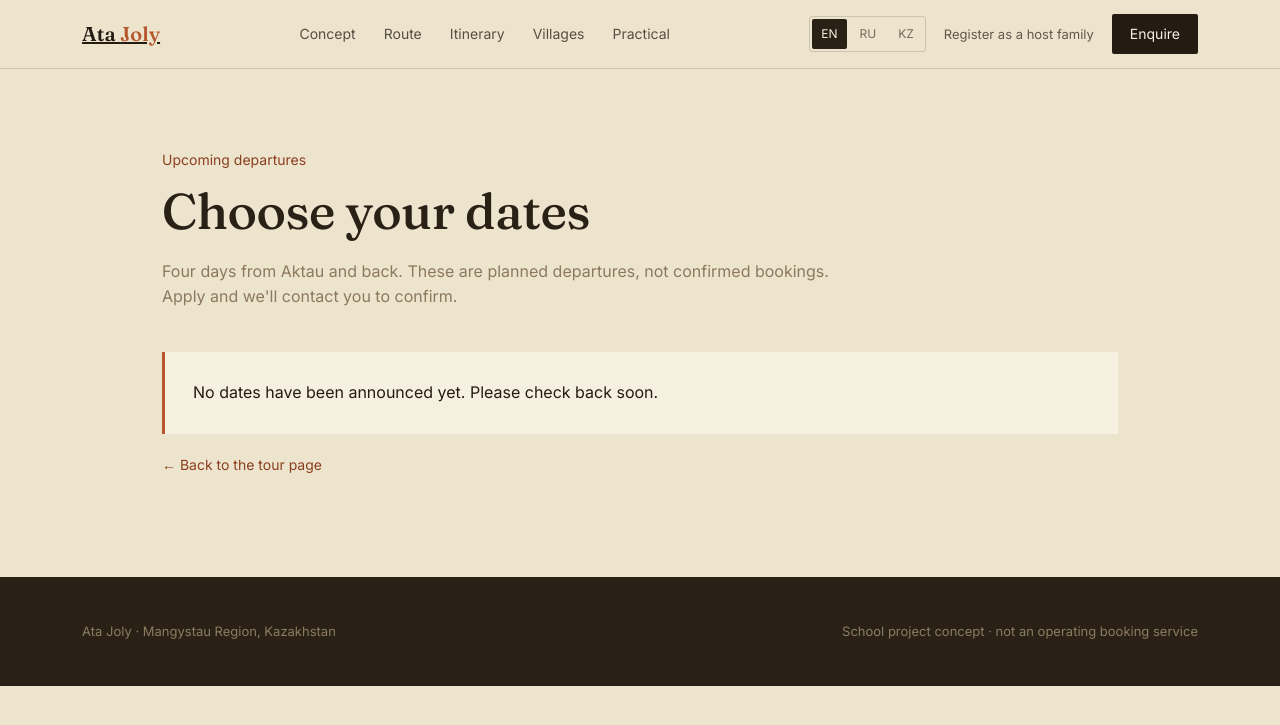
After one commit to turebayev09/ata-joly, a Flask app: page /dates in a window 1280 px wide. The commit adds this page. Shown: the top 725 px of the page. Run offline with Flask 3, Linux system fonts and the light colour scheme; some libraries are stand-ins or nearby versions.

Commit message:
Add per-departure schedule and application counts

```diff
--- a/ata-joly/app.py
+++ b/ata-joly/app.py
@@ -23,7 +23,10 @@ import secrets
 import sys
 import threading
 import time
-from datetime import datetime
+from datetime import date, datetime, timedelta
+from zoneinfo import ZoneInfo
+
+import psycopg
 
 from flask import (
     Flask, render_template, request, redirect, url_for, session, abort, Response
@@ -186,6 +189,43 @@ DATA_DIR = os.path.join(os.path.dirname(__file__), "data")
 HOSTS_FILE = os.path.join(DATA_DIR, "host_families.json")
 BOOKINGS_FILE = os.path.join(DATA_DIR, "bookings.json")
 _write_lock = threading.Lock()
+DATABASE_URL = os.environ.get("DATABASE_URL")
+
+# Announced start dates, managed in Render Environment. Nothing is published
+# until the organiser supplies real dates. Four-day tours end three days later.
+def configured_dates():
+    result = set()
+    for raw in os.environ.get("TOUR_DATES", "").split(","):
+        raw = raw.strip()
+        if not raw:
+            continue
+        try:
+            result.add(date.fromisoformat(raw))
+        except ValueError:
+            raise RuntimeError("TOUR_DATES must be comma-separated YYYY-MM-DD dates")
+    return sorted(day for day in result if day > datetime.now(ZoneInfo("Asia/Aqtau")).date())
+
+
+if IS_PRODUCTION and configured_dates() and not DATABASE_URL:
+    sys.exit("Set DATABASE_URL before publishing TOUR_DATES: Render's local JSON files are temporary.")
+
+
+def booking_db():
+    """Use a durable PostgreSQL database when configured; local JSON is dev-only."""
+    db = psycopg.connect(DATABASE_URL)
+    db.execute("""
+        CREATE TABLE IF NOT EXISTS tour_applications (
+            id bigint GENERATED ALWAYS AS IDENTITY PRIMARY KEY,
+            name text NOT NULL,
+            contact text NOT NULL,
+            people integer NOT NULL,
+            departure_date date NOT NULL,
+            message text NOT NULL DEFAULT '',
+            submitted_at timestamptz NOT NULL DEFAULT now()
+        )
+    """)
+    db.commit()
+    return db
 
 # Max people on the next departure. Matches the "6-10 guests" the site already advertises.
 GROUP_CAPACITY = 10
@@ -230,16 +270,65 @@ def save_host(entry):
 
 
 def load_bookings():
+    if DATABASE_URL:
+        with booking_db() as db:
+            return [
+                {"name": name, "contact": contact, "people": people,
+                 "preferred_date": departure.isoformat(), "message": message}
+                for name, contact, people, departure, message in db.execute(
+                    "SELECT name, contact, people, departure_date, message "
+                    "FROM tour_applications ORDER BY submitted_at DESC"
+                ).fetchall()
+            ]
     return _load(BOOKINGS_FILE)
 
 
 def save_booking(entry):
-    _save(BOOKINGS_FILE, entry)
+    if DATABASE_URL:
+        with booking_db() as db:
+            # Serialise reservations across Gunicorn workers so two simultaneous
+            # requests cannot both take the last places.
+            db.execute("LOCK TABLE tour_applications IN EXCLUSIVE MODE")
+            used = db.execute(
+                "SELECT COALESCE(SUM(people), 0) FROM tour_applications "
+                "WHERE departure_date = %s", (entry["preferred_date"],)
+            ).fetchone()[0]
+            if used + entry["people"] > GROUP_CAPACITY:
+                return False
+            db.execute(
+                "INSERT INTO tour_applications "
+                "(name, contact, people, departure_date, message) "
+                "VALUES (%s, %s, %s, %s, %s)",
+                (entry["name"], entry["contact"], entry["people"],
+                 entry["preferred_date"], entry["message"]),
+            )
+        return True
+    # Local development only. Production with published dates requires a DB.
+    with _write_lock:
+        rows = _load(BOOKINGS_FILE)
+        used = sum(int(b.get("people") or 0) for b in rows
+                   if b.get("preferred_date") == entry["preferred_date"])
+        if used + entry["people"] > GROUP_CAPACITY:
+            return False
+        rows.append(entry)
+        with open(BOOKINGS_FILE, "w", encoding="utf-8") as f:
+            json.dump(rows, f, ensure_ascii=False, indent=2)
+    return True
 
 
-def spots_left():
-    booked = sum(int(b.get("people") or 0) for b in load_bookings())
-    return max(GROUP_CAPACITY - booked, 0)
+def departures():
+    dates = configured_dates()
+    if not dates:
+        return []
+    bookings = load_bookings()
+    return [
+        {"start": day.isoformat(),
+         "end": (day + timedelta(days=3)).isoformat(),
+         "applicants": sum(int(b.get("people") or 0) for b in bookings
+                           if b.get("preferred_date") == day.isoformat()),
+         "capacity": GROUP_CAPACITY}
+        for day in dates
+    ]
 
 
 def get_lang():
@@ -269,6 +358,11 @@ def set_lang(lang_code):
 @app.route("/")
 def index():
     return render_template("index.html")
+
+
+@app.route("/dates")
+def dates():
+    return render_template("dates.html", departures=departures())
 
 
 @app.route("/register", methods=["GET", "POST"])
@@ -313,6 +407,8 @@ def register():
 def book():
     error = None
     success = False
+    options = departures()
+    selected = request.args.get("date", "") if request.method == "GET" else request.form.get("preferred_date", "")
 
     if request.method == "POST":
         if rate_limited(client_ip()):
@@ -323,15 +419,16 @@ def book():
             name = clamp(request.form.get("name", "").strip(), MAX_SHORT)
             contact = clamp(request.form.get("contact", "").strip(), MAX_SHORT)
             people = request.form.get("people", "").strip()
-            preferred_date = clamp(request.form.get("preferred_date", "").strip(), MAX_SHORT)
+            preferred_date = selected.strip()
             message = clamp(request.form.get("message", "").strip(), MAX_LONG)
 
             valid_people = people.isdigit() and 0 < int(people) <= GROUP_CAPACITY
+            selected_departure = next((d for d in options if d["start"] == preferred_date), None)
 
-            if not (name and contact and valid_people):
+            if not (name and contact and valid_people and selected_departure):
                 error = "required"
             else:
-                save_booking({
+                saved = save_booking({
                     "name": name,
                     "contact": contact,
                     "people": int(people),
@@ -339,11 +436,16 @@ def book():
                     "message": message,
                     "submitted_at": datetime.utcnow().isoformat(timespec="seconds") + "Z",
                 })
-                success = True
+                if saved:
+                    success = True
+                else:
+                    error = "full"
+                options = departures()
 
     return render_template(
         "book.html", error=error, success=success,
-        left=spots_left(), capacity=GROUP_CAPACITY,
+        departures=[d for d in options if d["applicants"] < d["capacity"]],
+        selected=selected, capacity=GROUP_CAPACITY,
     )
 
 
@@ -352,7 +454,7 @@ def book():
 def bookings_list():
     return render_template(
         "bookings_list.html", bookings=load_bookings(),
-        left=spots_left(), capacity=GROUP_CAPACITY,
+        departures=departures(), capacity=GROUP_CAPACITY,
     )
 
 
--- a/ata-joly/requirements.txt
+++ b/ata-joly/requirements.txt
@@ -1,2 +1,3 @@
 Flask==3.0.3
 gunicorn==22.0.0
+psycopg[binary]>=3.2,<4
--- a/ata-joly/static/style.css
+++ b/ata-joly/static/style.css
@@ -164,3 +164,25 @@ table.hosts-table{width:100%; border-collapse:collapse; font-size:14px;}
 table.hosts-table th, table.hosts-table td{text-align:left; padding:12px 14px; border-bottom:1px solid var(--line); vertical-align:top;}
 table.hosts-table th{font-weight:600; color:var(--clay-deep); font-size:12.5px; text-transform:uppercase; letter-spacing:0.03em;}
 .empty-note{color:var(--stone); font-size:15px;}
+
+/* ---------- DEPARTURES ---------- */
+.dates-page{padding-top:80px; padding-bottom:100px; max-width:1020px;}
+.dates-page .eyebrow{font-size:14px; color:var(--clay-deep); margin-bottom:12px;}
+.dates-page h1{font-size:clamp(32px,5vw,50px); line-height:1.15; color:var(--ground);}
+.dates-intro{max-width:680px; margin:18px 0 42px; color:var(--stone);}
+.departure-list{display:grid; gap:12px;}
+.departure-card{display:grid; grid-template-columns:minmax(0,1.3fr) minmax(0,1fr) auto; align-items:center; gap:24px; padding:26px 28px; background:var(--paper); border:1px solid var(--line);}
+.departure-card h2{font-size:23px; line-height:1.25;}
+.departure-card p,.departure-status span{font-size:14px; color:var(--stone); display:block; margin-top:5px;}
+.departure-status strong{font-size:15px; font-weight:600;}
+.departure-action{background:var(--clay); color:#fff; text-decoration:none; padding:12px 18px; display:inline-block; text-align:center; white-space:nowrap;}
+.departure-action:hover{background:var(--clay-deep);}
+.departure-full{color:var(--clay-deep); font-weight:600;}
+.dates-empty{padding:28px; background:var(--paper); border-left:3px solid var(--clay);}
+.field select{width:100%; border:1px solid var(--line); background:var(--paper); padding:12px 14px; font:inherit; color:var(--ink); border-radius:2px;}
+.field select:focus{outline:2px solid var(--clay); outline-offset:1px;}
+.departure-action:focus-visible,.navcta:focus-visible,.cta-btn:focus-visible,.back-link:focus-visible{outline:3px solid var(--dusk); outline-offset:3px;}
+@media(max-width:760px){
+  .departure-card{grid-template-columns:1fr; gap:12px; padding:22px;}
+  .departure-action{width:100%;}
+}
--- a/ata-joly/templates/base.html
+++ b/ata-joly/templates/base.html
@@ -27,7 +27,7 @@
         {% endfor %}
       </div>
       <a class="navlink-secondary" href="{{ url_for('register') }}">{{ t.nav.register_host }}</a>
-      <a class="navcta" href="{{ url_for('book') }}">{{ t.nav.enquire }}</a>
+      <a class="navcta" href="{{ url_for('dates') }}">{{ t.nav.enquire }}</a>
     </div>
   </div>
 </nav>
--- /dev/null
+++ b/ata-joly/templates/dates.html
@@ -0,0 +1,32 @@
+{% extends "base.html" %}
+{% block content %}
+<main class="dates-page wrap">
+  <div class="eyebrow">{{ t.dates.eyebrow }}</div>
+  <h1>{{ t.dates.heading }}</h1>
+  <p class="dates-intro">{{ t.dates.intro }}</p>
+  {% if departures %}
+  <div class="departure-list">
+    {% for departure in departures %}
+    <article class="departure-card">
+      <div>
+        <h2><time datetime="{{ departure.start }}">{{ departure.start }}</time> — <time datetime="{{ departure.end }}">{{ departure.end }}</time></h2>
+        <p>{{ t.dates.duration }}</p>
+      </div>
+      <div class="departure-status">
+        <strong>{{ t.dates.applicants.format(count=departure.applicants, total=departure.capacity) }}</strong>
+        <span>{{ t.dates.pending_note }}</span>
+      </div>
+      {% if departure.applicants < departure.capacity %}
+      <a class="departure-action" href="{{ url_for('book', date=departure.start) }}">{{ t.dates.apply }}</a>
+      {% else %}
+      <span class="departure-full">{{ t.dates.full }}</span>
+      {% endif %}
+    </article>
+    {% endfor %}
+  </div>
+  {% else %}
+  <div class="dates-empty">{{ t.dates.empty }}</div>
+  {% endif %}
+  <a class="back-link" href="{{ url_for('index') }}">&larr; {{ t.booking.back_home }}</a>
+</main>
+{% endblock %}
--- a/ata-joly/templates/index.html
+++ b/ata-joly/templates/index.html
@@ -122,7 +122,7 @@
 <section class="cta" id="book">
   <div class="wrap" style="padding:70px 0;">
     <h2>{{ t.cta.heading }}</h2>
-    <a class="cta-btn" href="{{ url_for('book') }}">{{ t.cta.button }}</a>
+    <a class="cta-btn" href="{{ url_for('dates') }}">{{ t.cta.button }}</a>
   </div>
 </section>
 
```
Also changed, not shown: ata-joly/templates/book.html (+16 -17 lines), ata-joly/templates/bookings_list.html (+3 -11 lines), ata-joly/tests/test_departures.py (added, +71 -0 lines), ata-joly/translations.py (+48 -3 lines), ata-joly/README.md.
